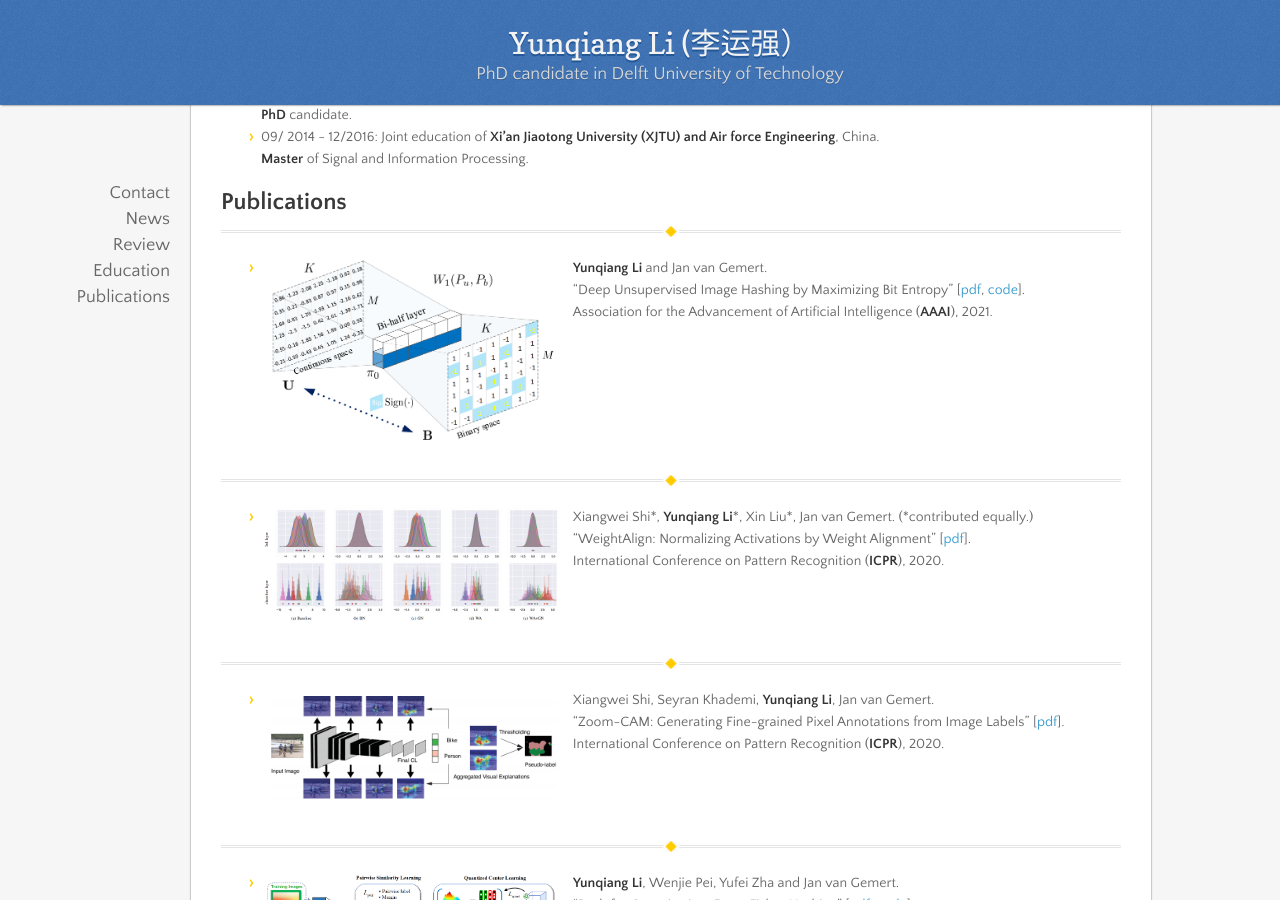
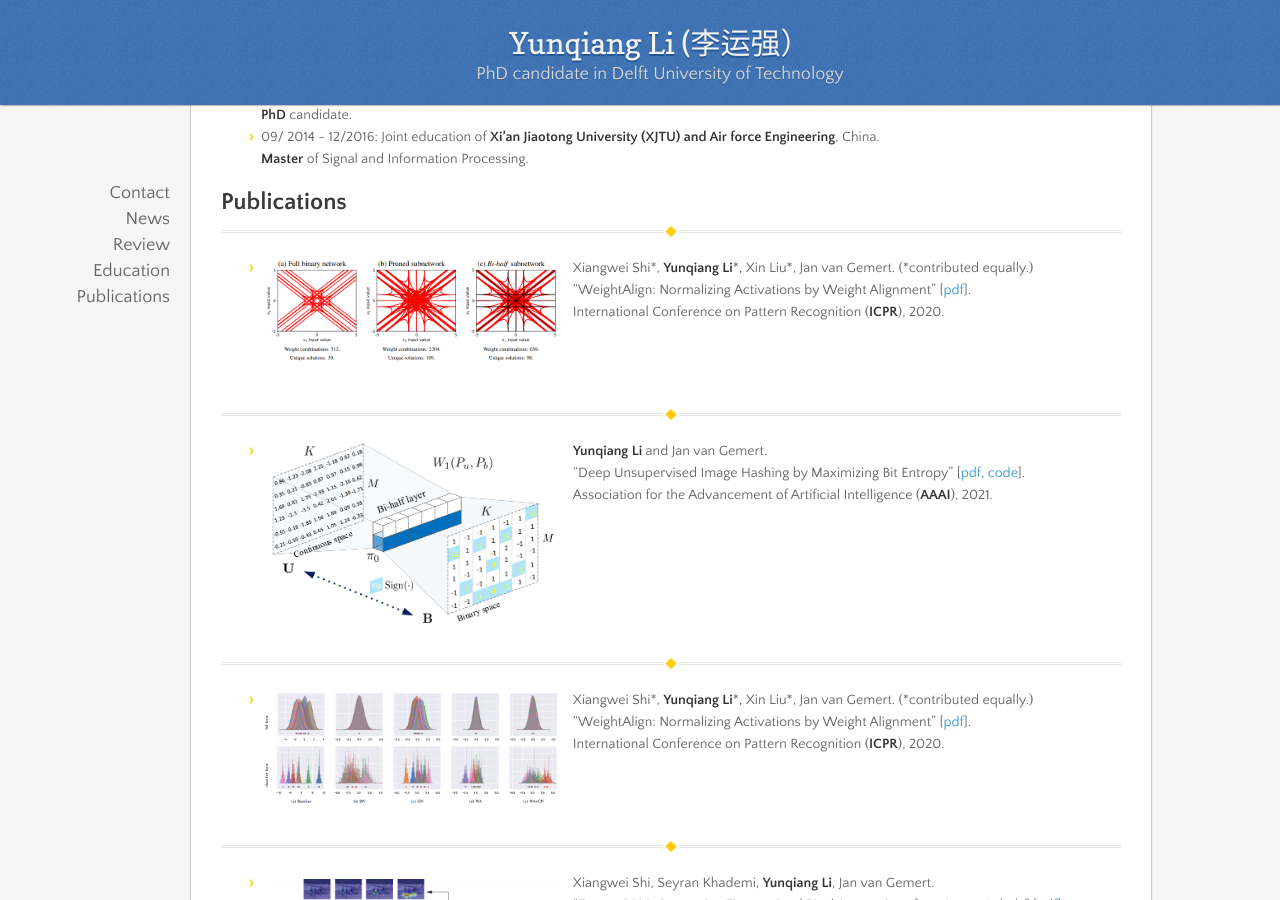
Before and after one commit to liyunqianggyn/liyunqianggyn.github.io, a Jekyll site: the page built from index.md, in a window 1280 px wide and 900 px high, scrolled down 1029 px. Built offline with Jekyll 4.4.1, drawn with Linux system fonts in a browser that asks for light colours; nearby versions of some CDN libraries; our own code applies the rules of GitHub Pages for plain Markdown files.

Commit message:
Update index.md

```diff
--- a/index.md
+++ b/index.md
@@ -60,6 +60,14 @@ Supervisor: <a href="https://jvgemert.github.io/">Jan van Gemert</a><br/>
 ## Publications
 
 ----------------------------------------------------------------------------------------------------------------------------
+- <img align="left" width="300" src="publication/lessbit.png">&emsp;Xiangwei Shi\*, __Yunqiang Li__\*, Xin Liu\*, Jan van Gemert. (\*contributed equally.)<br/>
+&emsp;"WeightAlign: Normalizing Activations by Weight Alignment" [<a href="https://arxiv.org/pdf/2010.07160.pdf">pdf</a>].<br/>
+&emsp;International Conference on Pattern Recognition (__ICPR__), 2020.
+<br><br>
+<br><br>
+
+
+----------------------------------------------------------------------------------------------------------------------------
 - <img align="left" width="300" src="publication/aaaihashing1.png">&emsp;__Yunqiang Li__ and Jan van Gemert.
 &emsp;"Deep Unsupervised Image Hashing by Maximizing Bit Entropy" [<a href="https://arxiv.org/pdf/2012.12334.pdf">pdf</a>, <a href="https://github.com/liyunqianggyn/Deep-Unsupervised-Image-Hashing">code</a>].<br/>
 &emsp;Association for the Advancement of Artificial Intelligence (__AAAI__), 2021.
```
